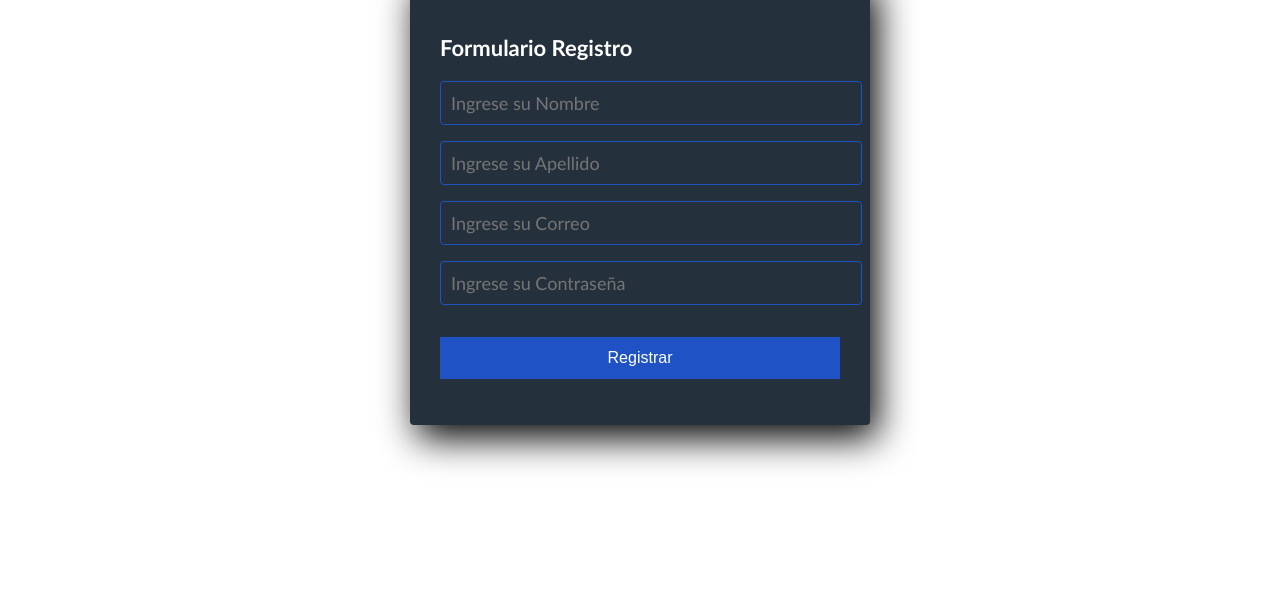
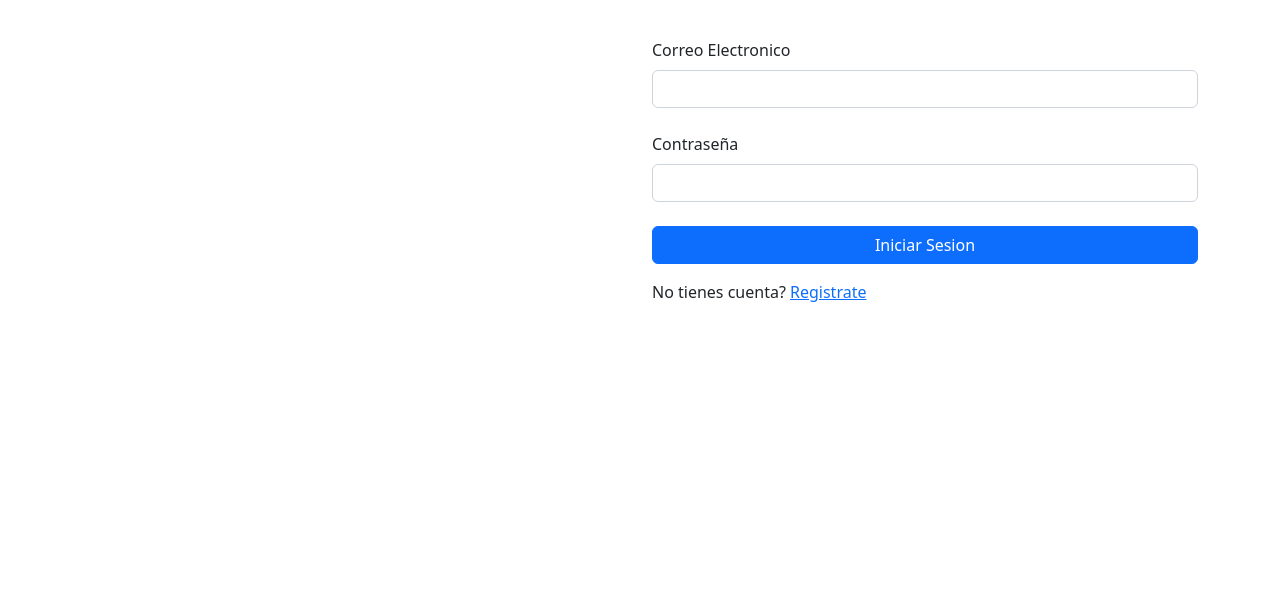
Before and after one commit to IvarDacrema/desafioSemanal, a plain HTML site: page index.html in a window 1280 px wide. Shown: the part 184-800 px from the top of the page. Drawn offline with nearby package versions, Linux system fonts and the light colour scheme.

Commit message:
bootstrap

```diff
--- a/index.html
+++ b/index.html
@@ -6,20 +6,46 @@
     <meta name="viewport" content="width=device-width, initial-scale=1.0">
     <title>Banco Sara SA</title>
     <link rel="stylesheet" href="./css/style.css">
+    <link href="https://cdn.jsdelivr.net/npm/bootstrap@5.2.1/dist/css/bootstrap.min.css" rel="stylesheet" integrity="sha384-iYQeCzEYFbKjA/T2uDLTpkwGzCiq6soy8tYaI1GyVh/UjpbCx/TYkiZhlZB6+fzT" crossorigin="anonymous">
 </head>
 <body>
     <header>
         <h1>Shara</h1>
+        <div class="container">
+            <div class="row">
+                <div class="col">
+                </div>
+
+                <div class="col">
+                    <div class="text-end">
+                        <img src="" alt="">
+                    </div>
+                    <h2 class="fw-bold text-center py-5">Bienvenido</h2>
+
+                    <form action="#">
+                        <div class="mb-4">
+                            <label for="email" class="form-label">Correo Electronico</label>
+                            <input type="email" class="form-control" name="email">
+                        </div>
+                        <div class="mb-4">
+                            <label for="password" class="form-label">Contraseña</label>
+                            <input type="password" class="form-control" name="email">
+                        </div>
+                        <div class="d-grid">
+                            <button type="submit" class="btn btn-primary">Iniciar Sesion</button>
+                        </div>
+
+                        <div class="my-3">
+                            <span>No tienes cuenta? <a href="./pages/crearUsuario.html">Registrate</a></span>
+                        </div>
+                    </form>
+                </div>
+            </div>
+        </div>
     </header>
     <main>
-        <div class="form-register">
-            <h4>Formulario Registro</h4>
-            <input class="controls" type="text" name="nombres" id="nombres" placeholder="Ingrese su Nombre">
-            <input class="controls" type="text" name="apellidos" id="apellidos" placeholder="Ingrese su Apellido">
-            <input class="controls" type="email" name="correo" id="correo" placeholder="Ingrese su Correo">
-            <input class="controls" type="password" name="correo" id="correo" placeholder="Ingrese su Contraseña">
-            <input class="botons" type="submit" value="Registrar">
-        </div>
+
+        <script src="https://cdn.jsdelivr.net/npm/bootstrap@5.2.1/dist/js/bootstrap.bundle.min.js" integrity="sha384-u1OknCvxWvY5kfmNBILK2hRnQC3Pr17a+RTT6rIHI7NnikvbZlHgTPOOmMi466C8" crossorigin="anonymous"></script>
         <script src="./js/main.js"></script>
     </main>
     <footer>
```
Also changed, not shown: pages/crearUsuario.html (added, +12 -0 lines), pages/home.html (added, +12 -0 lines).
